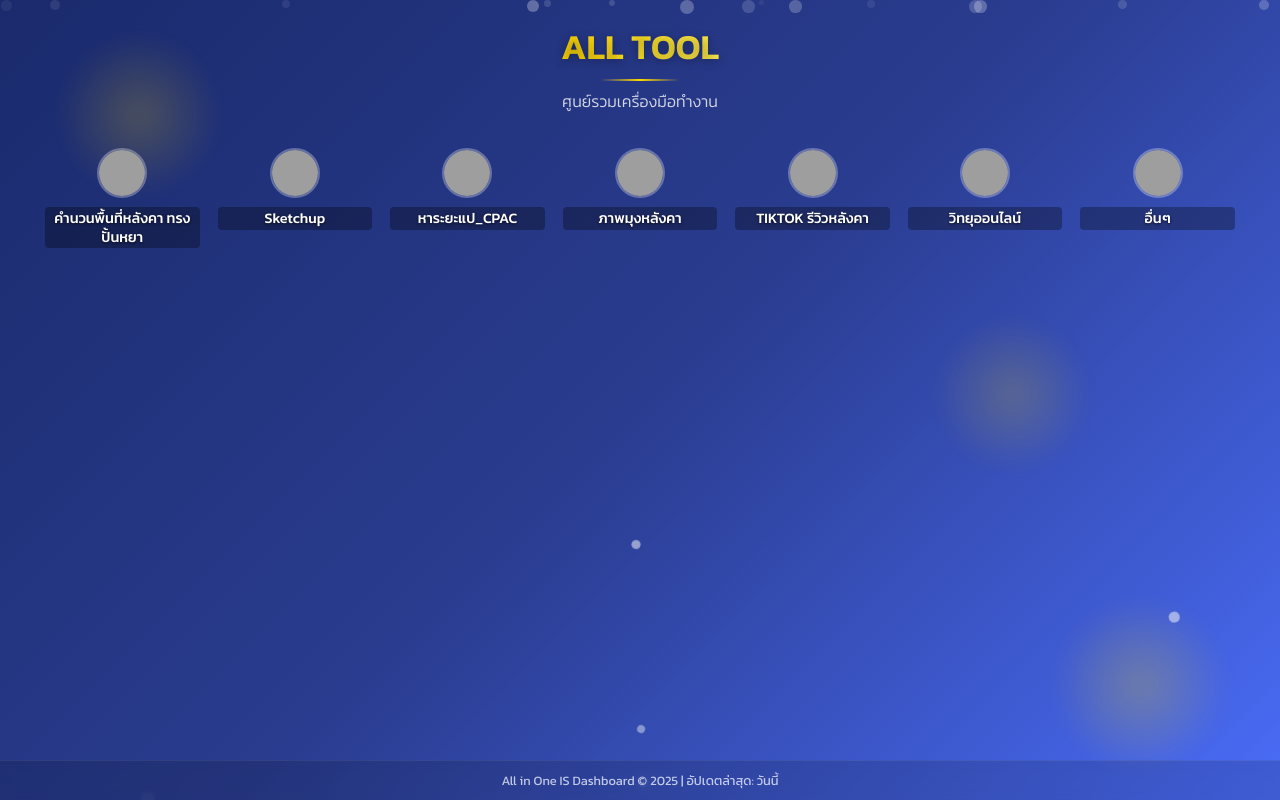
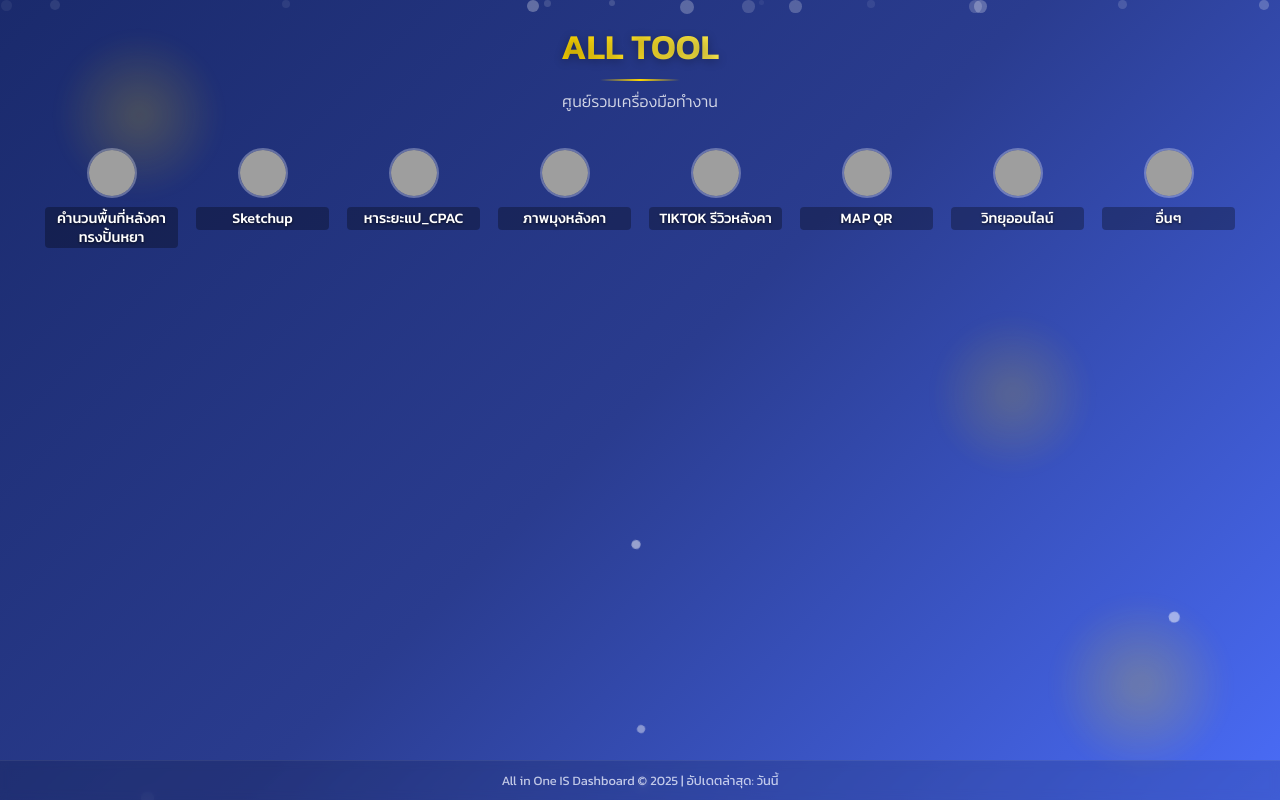
Before and after one commit to golf021/ALL-TOOL, a plain HTML site: page index.html in a window 1280 px wide. Drawn offline with Linux system fonts and the light colour scheme; grey boxes are pictures that could not be loaded.

Commit message:
Update index.html

```diff
--- a/index.html
+++ b/index.html
@@ -354,6 +354,11 @@
         <span class="card-title">TIKTOK รีวิวหลังคา</span>
       </a>
 
+      <a href="https://golf021.github.io/my-map/" class="card">
+        <img src="https://i.postimg.cc/CLHSMfRT/il1.png" alt="SLA Installation" class="card-image">
+        <span class="card-title">MAP QR</span>
+
+      </a>
       <a href="https://www.radio-thai.com/" target="_blank" class="card">
         <img src="https://i.postimg.cc/tg1qWKvp/1456.jpg" alt="SLA Installation" class="card-image">
         <span class="card-title">วิทยุออนไลน์</span>
```
